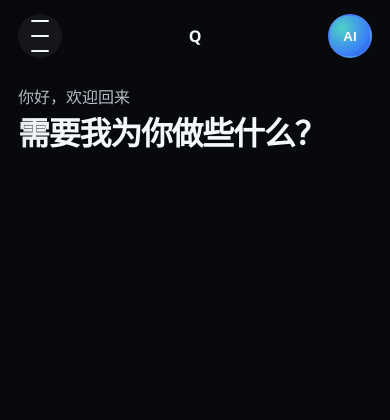
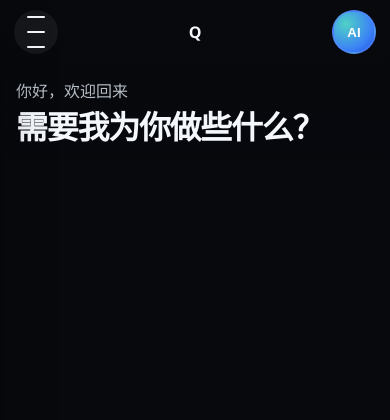
Before and after one commit to wbq52588-ctrl/cloud-agent, a FastAPI app: page / in a window 390 px wide. Shown: the top 420 px of the page. Run offline with FastAPI, Linux system fonts and the light colour scheme; data that the repository does not hold is empty; some libraries are stand-ins or nearby versions.

Commit message:
Fix mobile topbar visibility

```diff
--- a/app/static/app.js
+++ b/app/static/app.js
@@ -199,7 +199,7 @@ function syncTopbarTitle() {
 
 function syncGreetingState() {
   const hasMessages = state.activeMessages.length > 0;
-  elements.mobileGreetingTitle.textContent = hasMessages ? elements.chatTitle.textContent : "需要我为你做些什么？";
+  elements.mobileGreetingTitle.textContent = "需要我为你做些什么？";
   elements.mobileGreetingSubtitle.textContent = hasMessages
     ? `${providerLabel(elements.provider.value)} 已准备好`
     : "你好，欢迎回来";
--- a/app/static/styles.css
+++ b/app/static/styles.css
@@ -749,14 +749,20 @@ textarea {
   }
 
   .chat-header {
-    padding: calc(14px + env(safe-area-inset-top)) 18px 6px;
+    position: sticky;
+    top: 0;
+    z-index: 12;
+    padding: calc(10px + env(safe-area-inset-top)) 14px 6px;
+    background: linear-gradient(180deg, rgba(7, 9, 13, 0.98), rgba(7, 9, 13, 0.9));
+    backdrop-filter: blur(18px);
   }
 
   .mobile-topbar {
     display: grid;
-    grid-template-columns: 44px 1fr 44px;
+    grid-template-columns: 42px minmax(0, 1fr) 42px;
     align-items: center;
-    min-height: 44px;
+    min-height: 42px;
+    gap: 10px;
   }
 
   .mobile-topbar-title {
@@ -769,7 +775,7 @@ textarea {
   .mobile-hero {
     display: grid;
     gap: 8px;
-    padding: 14px 0 8px;
+    padding: 12px 2px 8px;
   }
 
   .mobile-hero-kicker {
@@ -813,6 +819,11 @@ textarea {
     color: var(--dark-text);
   }
 
+  .mobile-nav-button {
+    position: relative;
+    z-index: 14;
+  }
+
   .mobile-nav-button span {
     display: block;
     width: 18px;
@@ -828,6 +839,18 @@ textarea {
   .transcript-shell {
     min-height: 0;
     padding: 0 0 4px;
+  }
+
+  body.has-conversation .mobile-hero {
+    display: none;
+  }
+
+  body.has-conversation .chat-header {
+    padding-bottom: 4px;
+  }
+
+  body.has-conversation .message-list {
+    padding-top: 4px;
   }
 
   .message-list {
--- a/app/templates/index.html
+++ b/app/templates/index.html
@@ -4,7 +4,7 @@
     <meta charset="UTF-8" />
     <meta name="viewport" content="width=device-width, initial-scale=1.0" />
     <title>Cloud Agent Console</title>
-    <link rel="stylesheet" href="/static/styles.css?v=20260327a" />
+    <link rel="stylesheet" href="/static/styles.css?v=20260327b" />
   </head>
   <body>
     <div id="auth-overlay" class="auth-overlay hidden">
@@ -245,6 +245,6 @@
       accept="image/*,.txt,.md,.json,.csv,.log,.py,.js,.ts,.tsx,.jsx,.html,.css,.yml,.yaml,.xml,.sh"
     />
 
-    <script src="/static/app.js?v=20260327a"></script>
+    <script src="/static/app.js?v=20260327b"></script>
   </body>
 </html>
```
